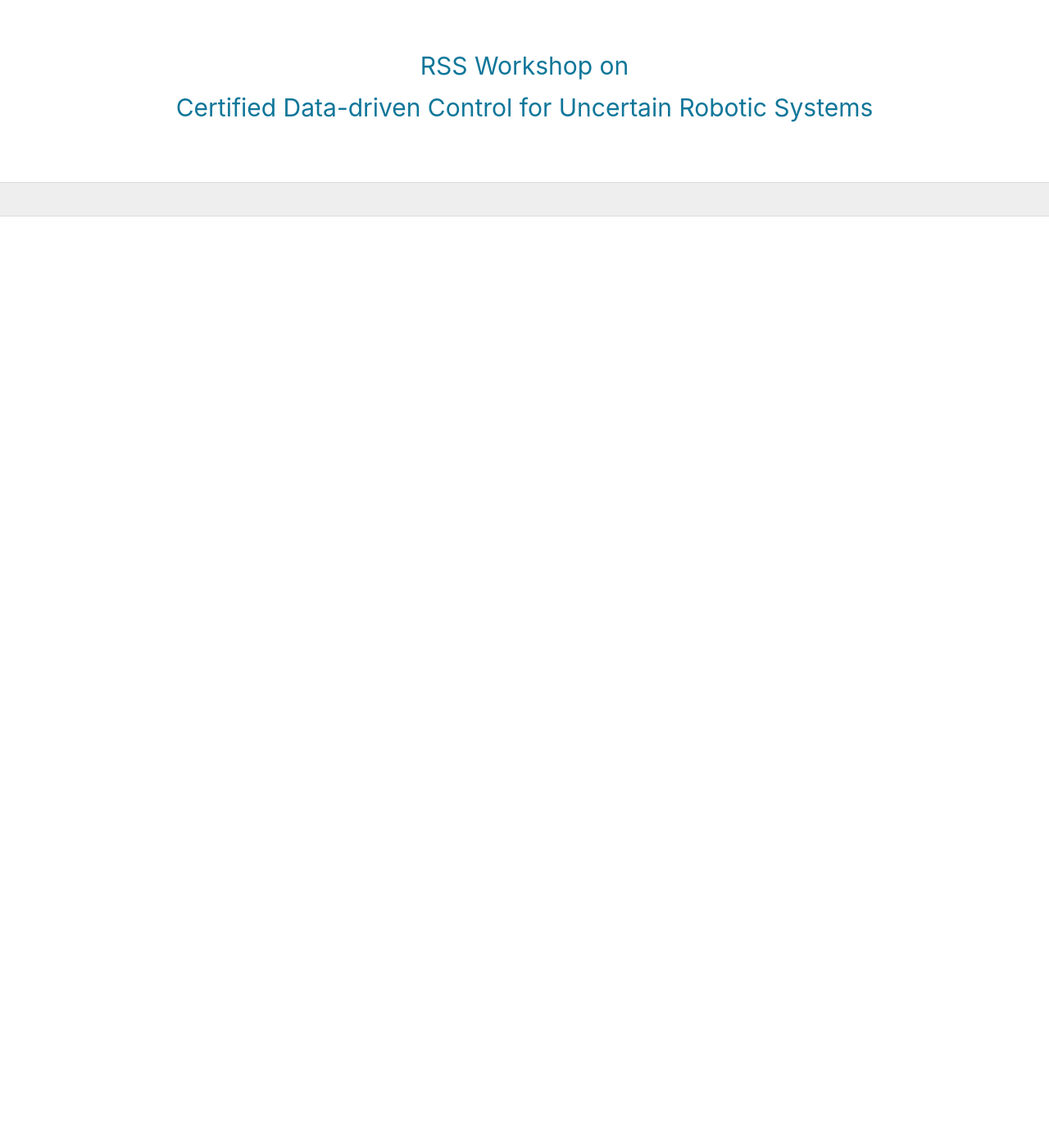
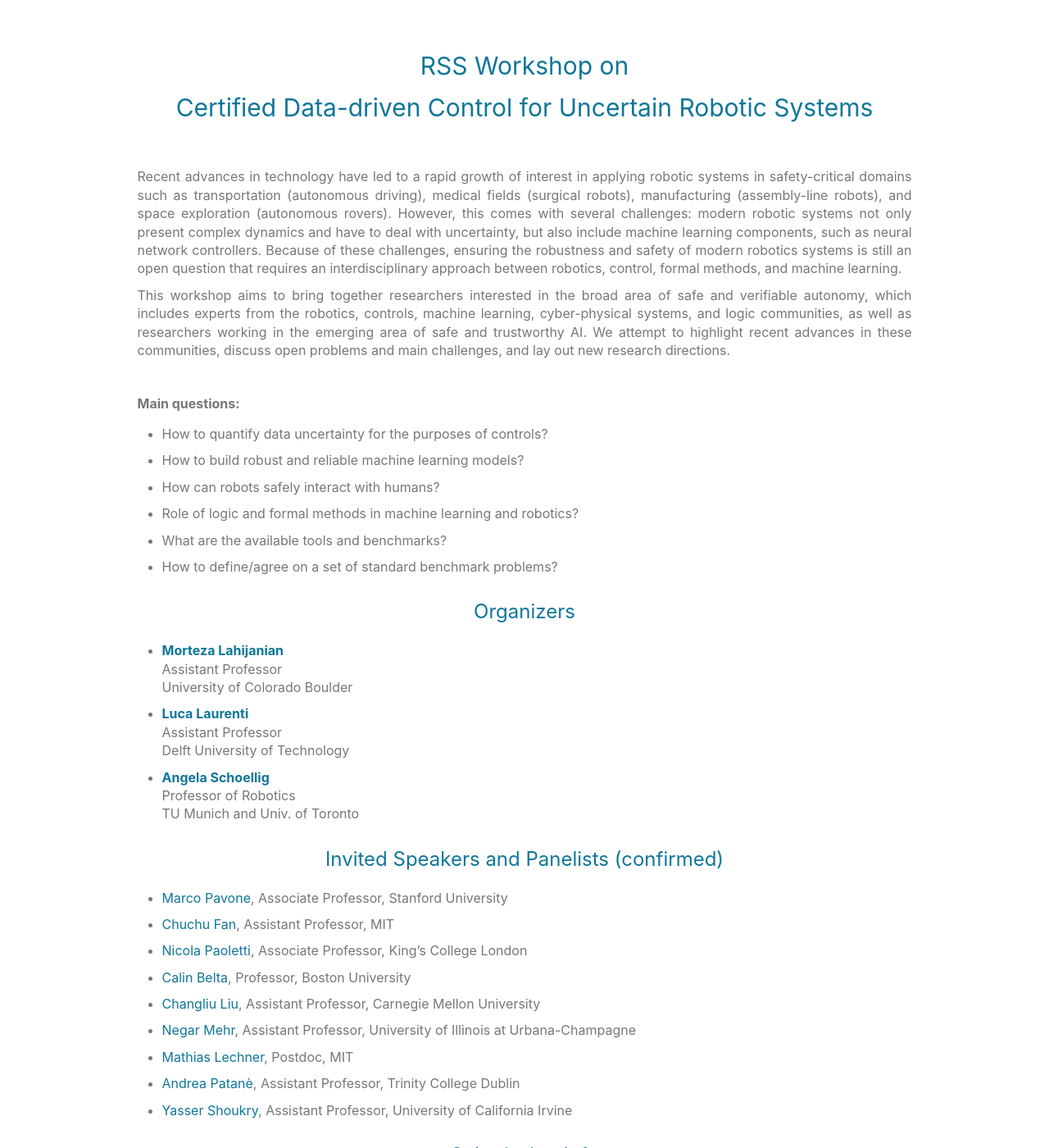
Before and after one commit to aria-systems-group/website, a Jekyll site: the page built from pages/workshop2023.md, in a window 1280 px wide and 1400 px high. Shown: the whole window at 82% size. Built offline with Jekyll 4.4.1, drawn with Linux system fonts in a browser that asks for light colours; some of the changed text lies outside the part shown.

Commit message:
Update workshop2023.md

```diff
--- a/pages/workshop2023.md
+++ b/pages/workshop2023.md
@@ -4,3 +4,103 @@
 permalink: /workshops/certified-data-driven-control.html
 class: no-nav
 ---
+
+
+<br>
+<!-- **Title:**  -->
+
+<!-- **<span style="color:blue">Description</style>** -->
+
+<!-- <span style="color:black"> -->
+Recent advances in technology have led to a rapid growth of interest in applying robotic systems in safety-critical domains such as transportation (autonomous driving), medical fields (surgical robots), manufacturing (assembly-line robots), and space exploration (autonomous rovers). However, this comes with several challenges: modern robotic systems not only present complex dynamics and have to deal with uncertainty, but also include machine learning components, such as neural network controllers. Because of these challenges, ensuring the robustness and safety of modern robotics systems is still an open question that requires an interdisciplinary approach between robotics, control, formal methods, and machine learning.
+
+This workshop aims to bring together researchers interested in the broad area of safe and verifiable autonomy, which includes experts from the robotics, controls, machine learning, cyber-physical systems, and logic communities, as well as researchers working in the emerging area of safe and trustworthy AI. We attempt to highlight recent advances in these communities, discuss open problems and main challenges, and lay out new research directions.
+
+
+<br>
+
+
+**Main questions:**
+
+- How to quantify data uncertainty for the purposes of controls?
+- How to build robust and reliable machine learning models?
+- How can robots safely interact with humans?
+- Role of logic and formal methods in machine learning and robotics?
+- What are the available tools and benchmarks?
+- How to define/agree on a set of standard benchmark problems?
+
+
+## Organizers
+
+- **[Morteza Lahijanian](https://www.colorado.edu/aerospace/morteza-lahijanian)**<br>
+Assistant Professor  <br>
+University of Colorado Boulder  <br>
+<!-- [morteza.lahijanian@colorado.edu](mailto:morteza.lahijanian@colorado.edu)<br> -->
+
+- **[Luca Laurenti](https://www.tudelft.nl/en/staff/l.laurenti/)** <br>
+Assistant Professor  <br>
+Delft University of Technology  <br>
+<!-- [l.laurenti@tudelft.nl](mailto:l.laurenti@tudelft.nl)  <br> -->
+
+- **[Angela Schoellig](https://www.dynsyslab.org/prof-angela-schoellig/)** <br>
+Professor of Robotics  <br>
+TU Munich and Univ. of Toronto  <br>
+<!-- [angela.schoellig@utoronto.ca](mailto:angela.schoellig@utoronto.ca) -->
+
+
+
+
+<!-- **Invited Speakers and Panelists** -->
+## Invited Speakers and Panelists (confirmed)
+
+<!--  We have invited a number of experts on the topics of the workshop with various backgrounds.  In selecting the speakers, we focused on striking a good balance between the diversity in the areas of expertise, seniority, and gender.  ??? invitees have confirmed their attendance, ??? speakers have tentatively accepted the invitation, and we are yet to hear from a few others.  The list of the invited speakers is shown below.  Lastly, to ensure that the speakers focus on the topic, we plan to ask them to provide the title and abstract of their talks a few weeks in advance. -->
+
+
+
+- [Marco Pavone](https://profiles.stanford.edu/marco-pavone), Associate Professor, Stanford University
+- [Chuchu Fan](https://chuchu.mit.edu/), Assistant Professor, MIT
+- [Nicola Paoletti](https://nicolapaoletti.com/), Associate Professor, King’s College London
+- [Calin Belta](https://sites.bu.edu/hyness/calin/), Professor, Boston University
+- [Changliu Liu](https://www.ri.cmu.edu/ri-faculty/changliu-liu/), Assistant Professor, Carnegie Mellon University
+- [Negar Mehr](http://negar.web.illinois.edu/), Assistant Professor, University of Illinois at Urbana-Champagne
+- [Mathias Lechner](https://mlech26l.github.io/pages/about/), Postdoc, MIT
+- [Andrea Patanè](https://www.scss.tcd.ie/personnel/apatane), Assistant Professor, Trinity College Dublin
+- [Yasser Shoukry](https://rcpsl.eng.uci.edu/yshoukry/), Assistant Professor, University of California Irvine
+
+
+## Submission Info
+
+We invite submissions of poster abstracts on any topic within the theme of the workshop: safe and verifiable autonomy. We accept published and ongoing work. The authors of the accepted abstracts will present their posters at the workshop. In addition, the pdf file of the posters along with their abstracts will be made available for general public on the workshop website.
+
+Abstracts should be 1-2 page long in RSS paper format and are submitted through EasyChair.
+
+Some of the abstracts may be invited to be extended into an article for publication in a special issue of a journal.
+
+
+**Important Dates**
+- Abstract submission: May 29, 2023
+- Notification: June 3, 2023
+- Camera Ready: July 3, 2023
+- Workshop: July 10, 2023
+
+
+## Tentative Schedule
+<!-- **Tentative Schedule** -->
+
+- 8:45 - 9:00 &nbsp;&nbsp;&nbsp;&nbsp;&nbsp;&nbsp;&nbsp;&nbsp; Welcome and Introduction
+- 9:00 - 9:30 &nbsp;&nbsp;&nbsp;&nbsp;&nbsp;&nbsp;&nbsp;&nbsp; Keynote Speaker 1
+- 9:30 - 10:00 &nbsp;&nbsp;&nbsp;&nbsp;&nbsp;&nbsp; Keynote Speaker 2
+- 10:00 - 10:30	&nbsp;&nbsp;&nbsp;&nbsp; Keynote Speaker 3
+- 10:30 - 10:45	&nbsp;&nbsp;&nbsp;&nbsp; Coffee Break (poster setup)
+- 10:45 - 11:45	&nbsp;&nbsp;&nbsp;&nbsp; Panel Discussion 1
+- 11:45 - 12:15	&nbsp;&nbsp;&nbsp;&nbsp; Invited Talk 1
+- 12:15 - 12:30	&nbsp;&nbsp;&nbsp;&nbsp; Poster Spotlight Talks
+- 12:30 - 14:00	&nbsp;&nbsp;&nbsp;&nbsp; Lunch Break
+- 14:00 - 14:30	&nbsp;&nbsp;&nbsp;&nbsp; Invited Talk 2
+- 14:30 - 15:00	&nbsp;&nbsp;&nbsp;&nbsp; Invited Talk 3
+- 15:00 - 15:30	&nbsp;&nbsp;&nbsp;&nbsp; Invited Talk 4
+- 15:30 - 15:00	&nbsp;&nbsp;&nbsp;&nbsp; Coffee Break (poster session)
+- 15:45 - 16:15	&nbsp;&nbsp;&nbsp;&nbsp; Invited Talk 5
+- 16:15 - 16:45	&nbsp;&nbsp;&nbsp;&nbsp; Invited Talk 6
+- 16:45 - 17:45	&nbsp;&nbsp;&nbsp;&nbsp; Panel Discussion 2 & Concluding Remarks
+- 17:45 – 18:45	&nbsp;&nbsp;&nbsp;&nbsp; Poster Presentations
```
